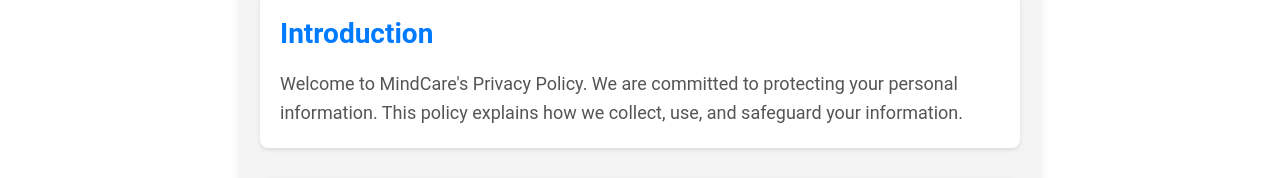
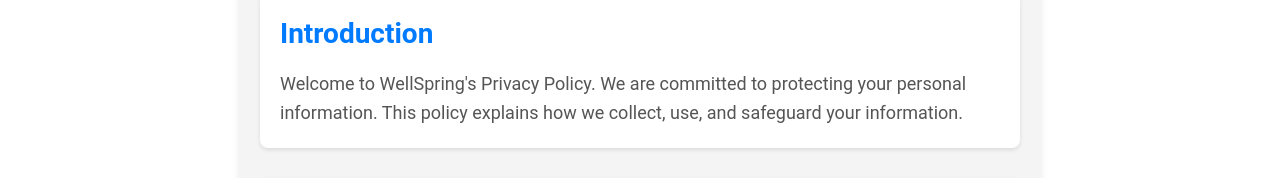
Before and after one commit to MBillahsust/WellSpring, a React (Create React App) app in the folder Frontend/: page /privacy in a window 1280 px wide. Shown: the part 244-422 px from the top of the page. Built offline with nearby package versions, Linux system fonts and the light colour scheme.

Commit message:
Update Privacy.js

```diff
--- a/Frontend/src/pages/FooterPages/Privacy.js
+++ b/Frontend/src/pages/FooterPages/Privacy.js
@@ -8,7 +8,7 @@
       <section style={{ marginBottom: '30px', padding: '20px', backgroundColor: '#ffffff', borderRadius: '8px', boxShadow: '0 2px 4px rgba(0, 0, 0, 0.1)' }}>
         <h2 style={{ fontSize: '28px', fontWeight: '600', marginBottom: '15px', color: '#007bff' }}>Introduction</h2>
         <p style={{ fontSize: '18px', lineHeight: '1.6', color: '#555' }}>
-          Welcome to MindCare's Privacy Policy. We are committed to protecting your personal information. This policy explains how we collect, use, and safeguard your information.
+          Welcome to WellSpring's Privacy Policy. We are committed to protecting your personal information. This policy explains how we collect, use, and safeguard your information.
         </p>
       </section>
 
```
